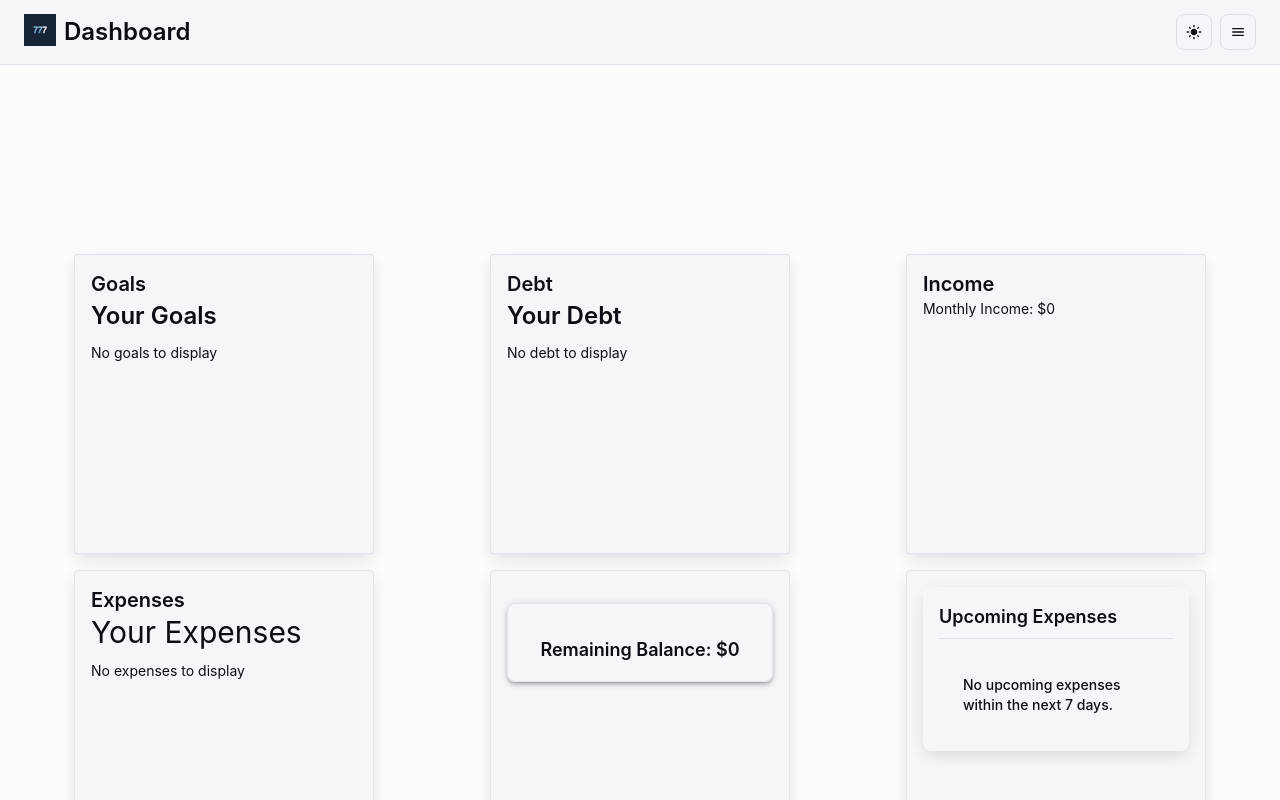
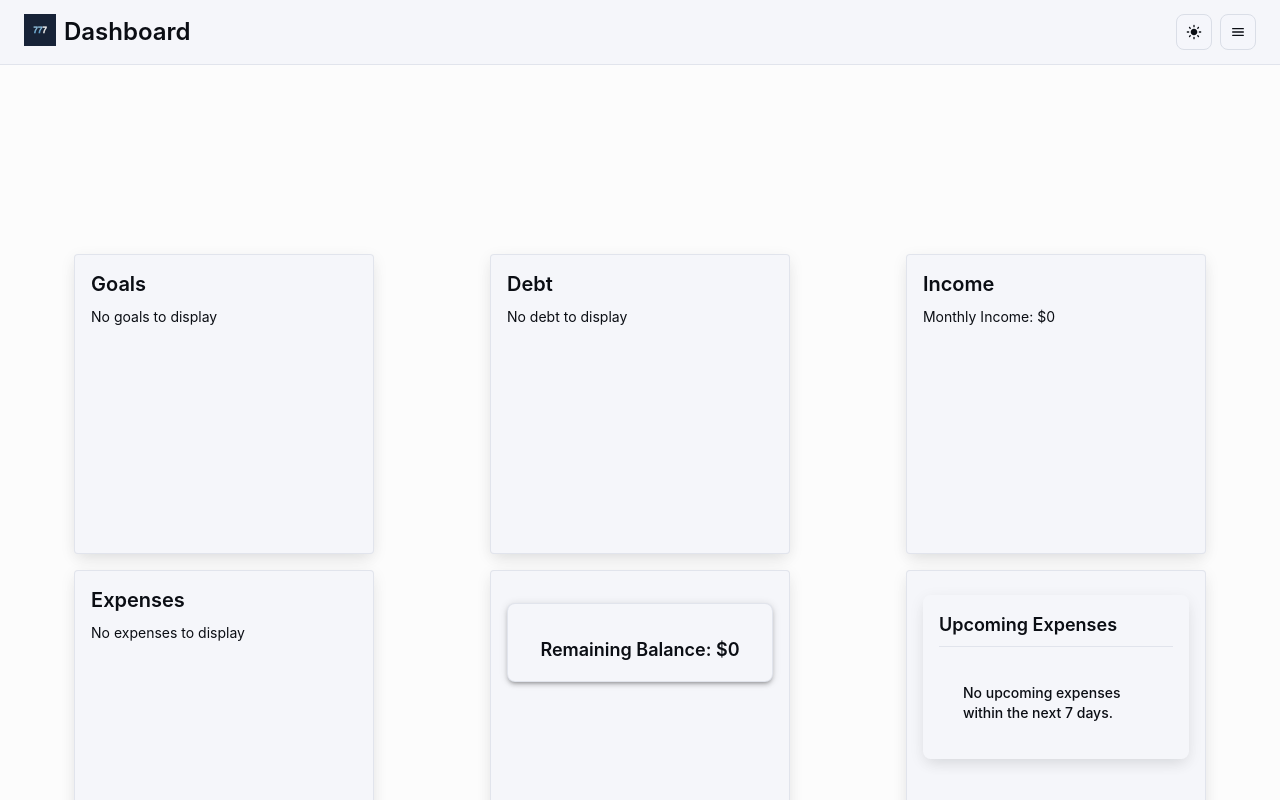
Before and after one commit to ElijahHawthorne/COP4331_LargeProject, a React (Vite) app in the folder frontend/: page /dashboard in a window 1280 px wide. Built offline with nearby package versions, Linux system fonts and the light colour scheme.

Commit message:
Deleted titles, made text input wider

```diff
--- a/frontend/src/components/AddDebt.tsx
+++ b/frontend/src/components/AddDebt.tsx
@@ -78,7 +78,7 @@ const [paymentProgress, setPaymentProgress] = useState<number | null>(null);  //
           expenseName: newDebt.name,
           expenseCost: newDebt.paymentAmount,
           expenseDate: newDebt.date,
-          expenseCategory: 'debt',  // Category set to 'debt'
+          expenseCategory: 'Debt',  // Category set to 'debt'
         };
 
         // Log the expense data being sent to the server
--- a/frontend/src/components/AddGoal.tsx
+++ b/frontend/src/components/AddGoal.tsx
@@ -66,7 +66,7 @@ const AddGoal: React.FC<AddGoalProps> = ({ userId, onGoalAdded }) => {
           expenseName: newGoal.name,
           expenseCost: newGoal.paymentAmount,
           expenseDate: newGoal.date,
-          expenseCategory: "saving goal",
+          expenseCategory: "Saving Goal",
         };
 
         const expenseResponse = await fetch(
--- a/frontend/src/components/ExpandableCard.tsx
+++ b/frontend/src/components/ExpandableCard.tsx
@@ -48,7 +48,12 @@ const ExpandableCard: React.FC<ExpandableCardProps> = ({
         overflowY: isActive ? "hidden" : "auto", // Show overflow when expanded
       }}
     >
-      <CardHeader title={title} />
+      <CardHeader
+        title={title}
+        sx={{
+          marginBottom: 1, // Add bottom margin
+        }}
+      />
       <CardContent sx={{ padding: 0 }}>
         {!isActive && componentCollapsed}
         {isActive && (
@@ -77,7 +82,7 @@ const ExpandableCard: React.FC<ExpandableCardProps> = ({
             <Box
               sx={{
                 flex: 1,
-                width: "150px",
+                width: isActive ? "100%" : "150px", // Make the input section wider when expanded
                 height: "100%",
                 overflowY: "auto", // Enable scrolling for this section
 
@@ -93,7 +98,7 @@ const ExpandableCard: React.FC<ExpandableCardProps> = ({
               >
                 Add {title}
               </Typography>
-              {componentExpanded}
+              {React.cloneElement(componentExpanded as React.ReactElement, {})}
             </Box>
           </Box>
         )}
--- a/frontend/src/components/ViewDebt.tsx
+++ b/frontend/src/components/ViewDebt.tsx
@@ -60,9 +60,6 @@ const Viewdebt: React.FC<ViewDebtProps> = ({ debt = [], userId, onDebtDeleted })
 
   return (
     <div>
-      <Typography variant="h4" gutterBottom>
-        Your Debt
-      </Typography>
 
       {/* Map through each debt and display it */}
       {debt.length > 0 ? (
--- a/frontend/src/components/ViewExpense.tsx
+++ b/frontend/src/components/ViewExpense.tsx
@@ -16,9 +16,6 @@ const ViewExpense: React.FC<ViewExpenseProps> = ({
 }) => {
   return (
     <Box>
-      <Typography variant="h3" gutterBottom>
-        Your Expenses
-      </Typography>
 
       {expenseList.length > 0 ? (
         expenseList.map((expense, index) => (
--- a/frontend/src/components/ViewGoals.tsx
+++ b/frontend/src/components/ViewGoals.tsx
@@ -74,9 +74,7 @@ const ViewGoals: React.FC<ViewGoalsProps> = ({ goals = [], userId, onGoalDeleted
 
   return (
     <div>
-      <Typography variant="h4" gutterBottom>
-        Your Goals
-      </Typography>
+
 
       {/* Map through each goal and display it */}
       {goals.length > 0 ? (
```
